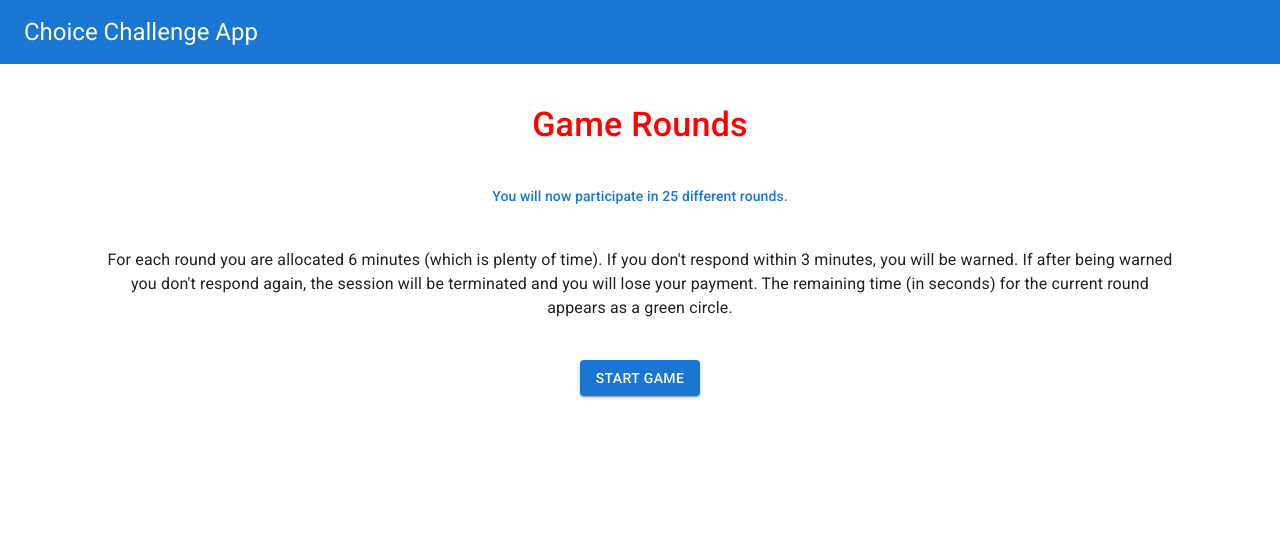
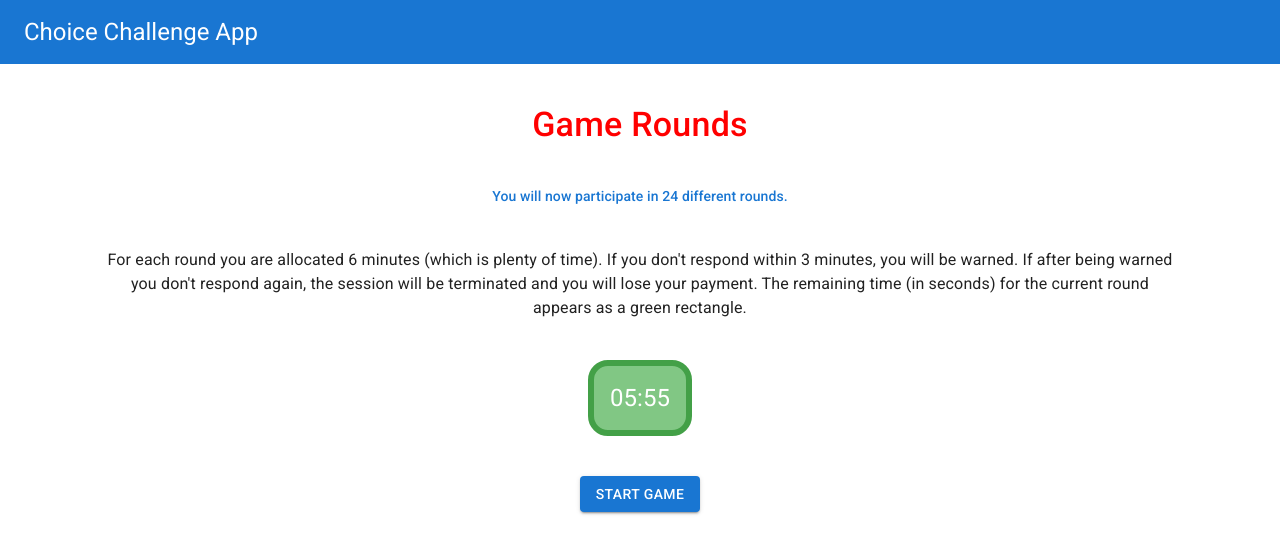
Before and after one commit to MatanAv/auction-challenge-app, a React (Vite) app in the folder client/: page /instructions/game in a window 1280 px wide. Shown: the top 554 px of the page. Built offline with nearby package versions, Linux system fonts and the light colour scheme; no server answers.

Commit message:
added timer alert, added timer into instructions

```diff
--- a/client/src/components/GameRound/index.tsx
+++ b/client/src/components/GameRound/index.tsx
@@ -13,6 +13,8 @@ import ProgressBar from '@/components/GameRound/ProgressBar';
 import QuestionResult from '@/components/GameRound/Question/QuestionResult';
 
 import { listBoxStyle } from '@/styles';
+
+const gridItemStyle = { display: 'flex', alignItems: 'flex-start', justifyContent: 'center' };
 
 interface GameRoundProps {
   isTraining: boolean;
@@ -76,10 +78,10 @@ export default function GameRound({
       ) : (
         <>
           <Grid container spacing={10}>
-            <Grid item xs={2} md={2}>
+            <Grid item xs={2} md={2} sx={gridItemStyle}>
               <ProgressBar round={round} points={points} bonus={bonus} totalRounds={totalRounds} />
             </Grid>
-            <Grid item xs={8} md={8}>
+            <Grid item xs={8} md={8} sx={gridItemStyle}>
               <Box sx={{ ...listBoxStyle, alignItems: 'center' }}>
                 <Typography variant='h4' color={'red'} fontWeight={500}>
                   Round {round}
@@ -87,7 +89,7 @@ export default function GameRound({
                 <Question question={question} selectedOption={selectedOption} setSelected={setSelectedOption} />
               </Box>
             </Grid>
-            <Grid item xs={2} md={2}>
+            <Grid item xs={2} md={2} sx={gridItemStyle}>
               <Timer key={round} countTime={startTime + TIME_PER_QUESTION} onTimeEnd={handleTimerEnd} />
             </Grid>
           </Grid>
--- a/client/src/components/Timer.tsx
+++ b/client/src/components/Timer.tsx
@@ -1,8 +1,10 @@
 import Box from '@mui/material/Box';
+import Alert from '@mui/material/Alert';
 import Countdown from 'react-countdown';
 import Typography from '@mui/material/Typography';
 
 import { red, green } from '@mui/material/colors';
+import { useState } from 'react';
 
 interface TimerProps {
   countTime: number;
@@ -10,13 +12,27 @@ interface TimerProps {
 }
 
 export default function Timer({ countTime, onTimeEnd }: TimerProps) {
+  const [alertOpen, setAlertOpen] = useState(true);
+
+  const handleAlertClose = () => {
+    setTimeout(() => {
+      setAlertOpen(false);
+    }, 10000);
+  };
+
   return (
     <Countdown
       date={countTime}
       onComplete={onTimeEnd}
-      renderer={({ minutes, formatted }) => {
+      renderer={({ minutes, seconds, formatted }) => {
         const isHalfway = minutes < 3;
+
+        if (minutes === 2 && seconds === 59) {
+          handleAlertClose();
+        }
+
         return (
+          <Box display='flex' flexDirection='column' alignItems='center' gap={2}>
             <Box
               sx={{
                 bgcolor: isHalfway ? red[300] : green[300],
@@ -29,6 +45,12 @@ export default function Timer({ countTime, onTimeEnd }: TimerProps) {
             >
               <Typography variant='h5' color='white'>{`${formatted.minutes}:${formatted.seconds}`}</Typography>
             </Box>
+            {isHalfway && alertOpen && (
+              <Alert sx={{ minWidth: 190 }} severity='warning' onClose={() => setAlertOpen(false)}>
+                Hurry up! Time is running out!
+              </Alert>
+            )}
+          </Box>
         );
       }}
     />
--- a/client/src/pages/Instructions/Instructions.tsx
+++ b/client/src/pages/Instructions/Instructions.tsx
@@ -1,8 +1,10 @@
 import { useEffect, useState } from 'react';
 import { useNavigate } from 'react-router-dom';
 import { getSlideUrlById } from '@/utils/images';
+import { TIME_PER_QUESTION } from '@/constants/tests';
 
 import Box from '@mui/material/Box';
+import Timer from '@/components/Timer';
 import Button from '@mui/material/Button';
 import Typography from '@mui/material/Typography';
 import NavigationBar from '@/components/NavigationBar';
@@ -84,14 +86,17 @@ export default function Instructions({ type }: InstructionsProps) {
       </Typography>
       {type === 'game' && (
         <Typography variant='subtitle2' color='primary'>
-          You will now participate in 25 different rounds.
+          You will now participate in 24 different rounds.
         </Typography>
       )}
       <Typography variant='body1'>
         For each round you are allocated 6 minutes (which is plenty of time). If you don't respond within 3 minutes, you
         will be warned. If after being warned you don't respond again, the session will be terminated and you will lose
-        your payment. The remaining time (in seconds) for the current round appears as a green circle.
+        your payment. The remaining time (in seconds) for the current round appears as a green rectangle.
       </Typography>
+
+      <Timer countTime={Date.now() + TIME_PER_QUESTION} />
+
       <Button variant='contained' onClick={() => navigate(`/${type}`)}>
         Start {type === 'training' ? 'Training' : 'Game'}
       </Button>
```
Lines whose indentation alone changed are shown as unchanged.
